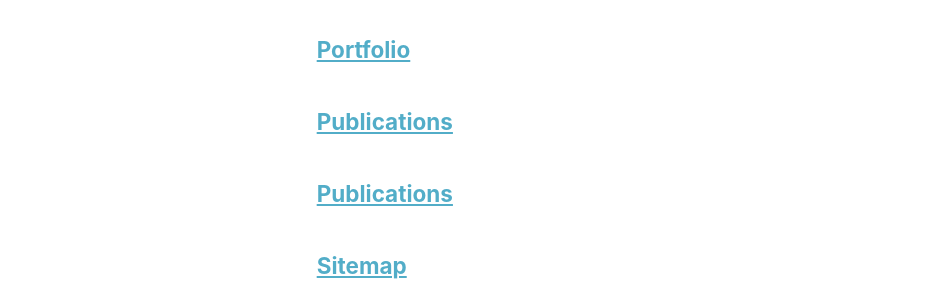
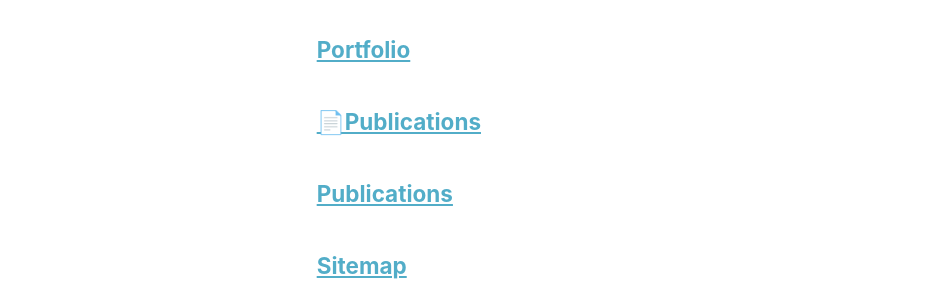
Before and after one commit to icnsl/icnsl.github.io, a Jekyll site: the page built from _pages/page-archive.html, in a window 1280 px wide and 900 px high, scrolled down 992 px. Shown: the part 152-452 px from the top of the window, without its empty margins (0-944 px from the left). Built offline with Jekyll 4.4.1, drawn with Linux system fonts in a browser that asks for light colours; a script bundle is joined from its source files by our own code; library files that are not in the unit come from our copies.

```diff
--- a/_pages/publications.html
+++ b/_pages/publications.html
@@ -1,6 +1,6 @@
 ---
 layout: archive
-title: "Publications"
+title: "📄Publications"
 permalink: /publications/
 author_profile: true
 ---
```
